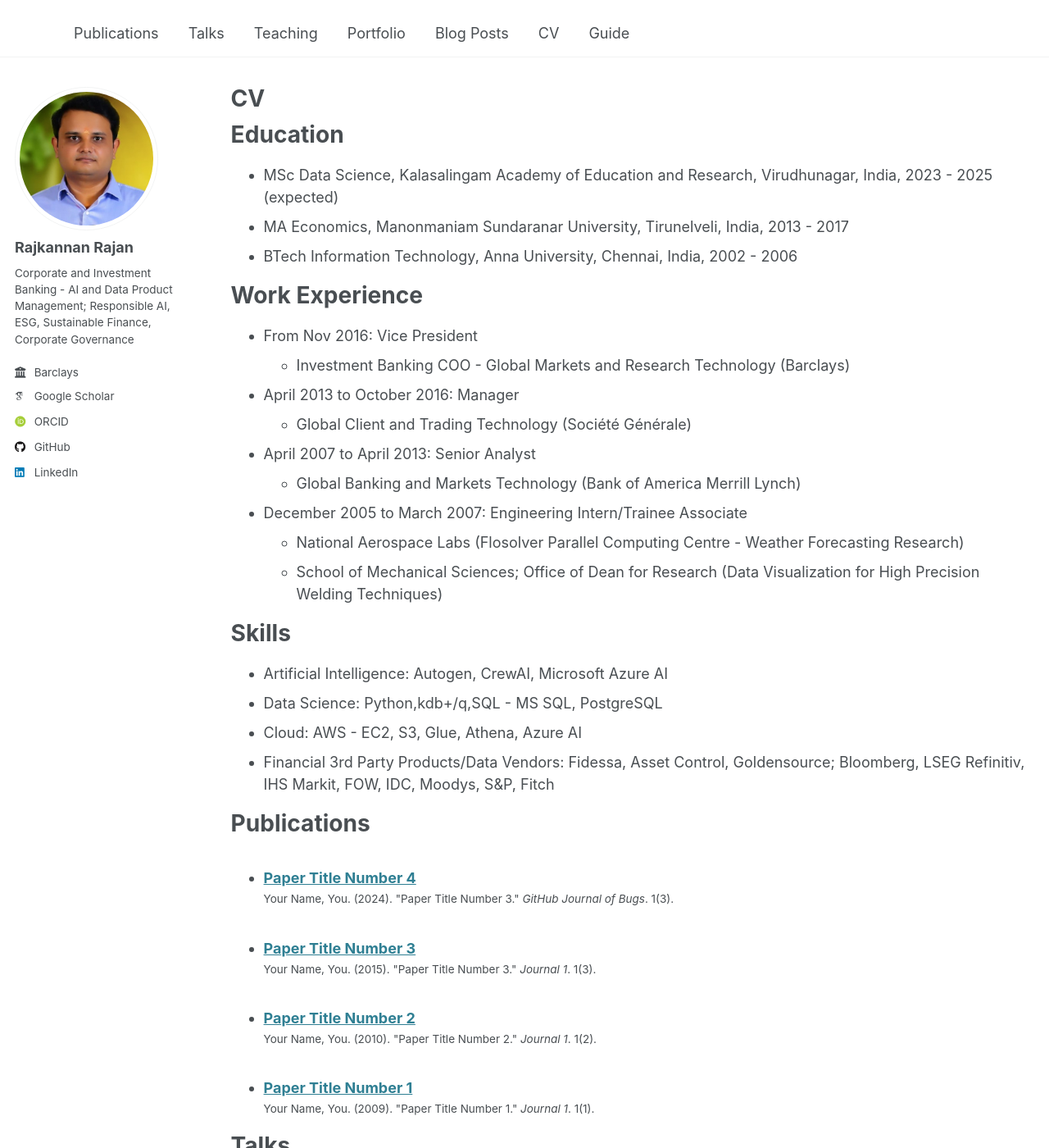
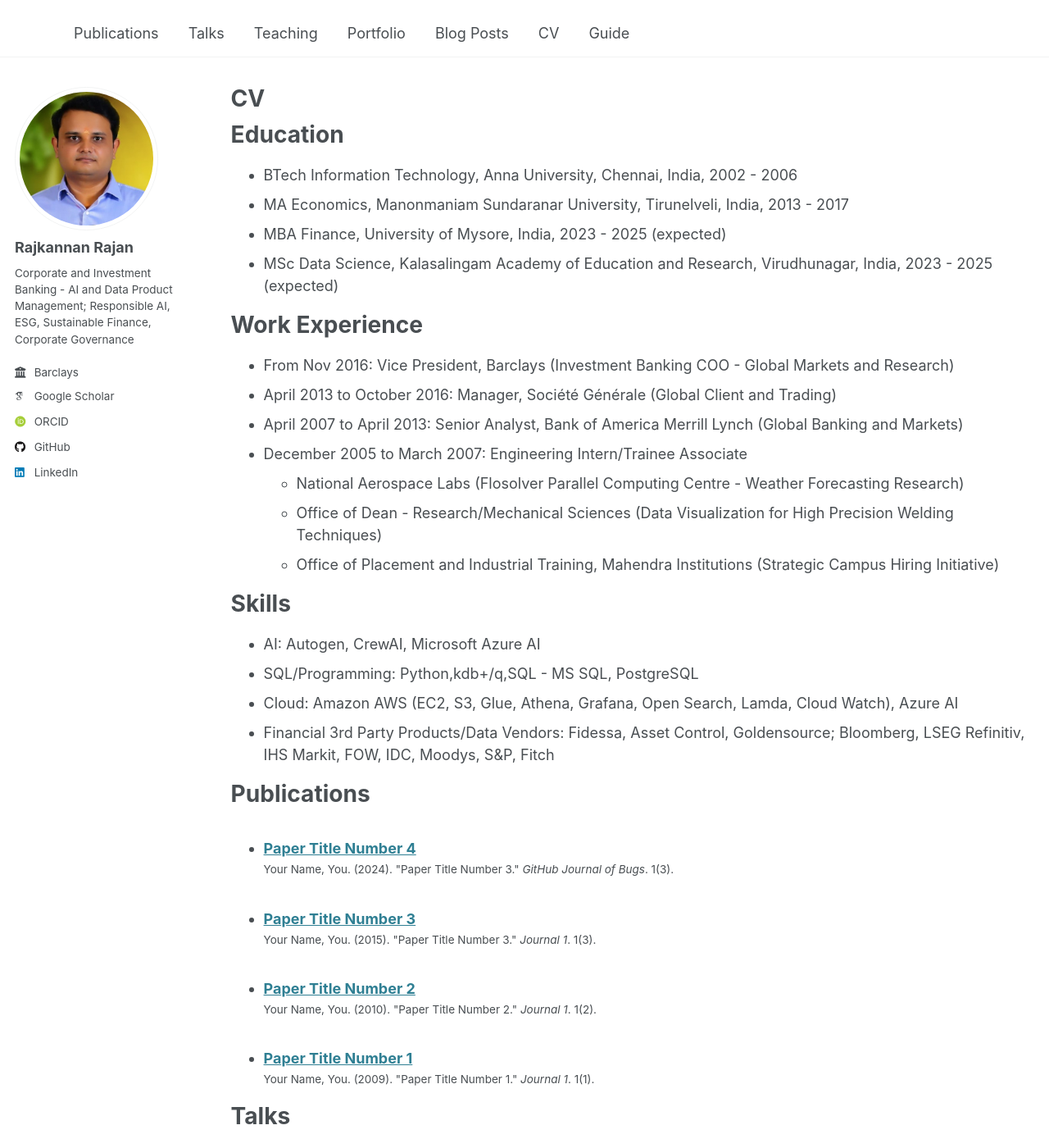
Before and after one commit to rajkannanrajan/rajkannanrajan.github.io, a Jekyll site: the page built from _pages/cv.md, in a window 1280 px wide and 1400 px high. Shown: the whole window at 82% size. Built offline with Jekyll 4.4.1, drawn with Linux system fonts in a browser that asks for light colours; some web fonts are replaced.

Commit message:
Update cv.md

```diff
--- a/_pages/cv.md
+++ b/_pages/cv.md
@@ -11,30 +11,26 @@ redirect_from:
 
 Education
 ======
+* BTech Information Technology, Anna University, Chennai, India, 2002 - 2006
+* MA Economics, Manonmaniam Sundaranar University, Tirunelveli, India, 2013 - 2017
+* MBA Finance, University of Mysore, India, 2023 - 2025 (expected)
 * MSc Data Science, Kalasalingam Academy of Education and Research, Virudhunagar, India, 2023 - 2025 (expected)
-* MA Economics, Manonmaniam Sundaranar University, Tirunelveli, India, 2013 - 2017
-* BTech Information Technology, Anna University, Chennai, India, 2002 - 2006
 
 Work Experience
 ======
-* From Nov 2016: Vice President
-  * Investment Banking COO - Global Markets and Research Technology (Barclays)
-
-* April 2013 to October 2016: Manager
-  * Global Client and Trading Technology (Société Générale)
-
-* April 2007 to April 2013: Senior Analyst
-  * Global Banking and Markets Technology (Bank of America Merrill Lynch)
-
+* From Nov 2016: Vice President, Barclays (Investment Banking COO - Global Markets and Research)
+* April 2013 to October 2016: Manager, Société Générale (Global Client and Trading)
+* April 2007 to April 2013: Senior Analyst, Bank of America Merrill Lynch (Global Banking and Markets)
 * December 2005 to March 2007: Engineering Intern/Trainee Associate
   * National Aerospace Labs (Flosolver Parallel Computing Centre - Weather Forecasting Research)
-  * School of Mechanical Sciences; Office of Dean for Research (Data Visualization for High Precision Welding Techniques)
+  * Office of Dean - Research/Mechanical Sciences (Data Visualization for High Precision Welding Techniques)
+  * Office of Placement and Industrial Training, Mahendra Institutions (Strategic Campus Hiring Initiative)
 
 Skills
 ======
-* Artificial Intelligence: Autogen, CrewAI, Microsoft Azure AI
-* Data Science: Python,kdb+/q,SQL - MS SQL, PostgreSQL
-* Cloud: AWS - EC2, S3, Glue, Athena, Azure AI
+* AI: Autogen, CrewAI, Microsoft Azure AI
+* SQL/Programming: Python,kdb+/q,SQL - MS SQL, PostgreSQL
+* Cloud: Amazon AWS (EC2, S3, Glue, Athena, Grafana, Open Search, Lamda, Cloud Watch), Azure AI
 * Financial 3rd Party Products/Data Vendors: Fidessa, Asset Control, Goldensource; Bloomberg, LSEG Refinitiv, IHS Markit, FOW, IDC, Moodys, S&P, Fitch
 
 Publications
```
